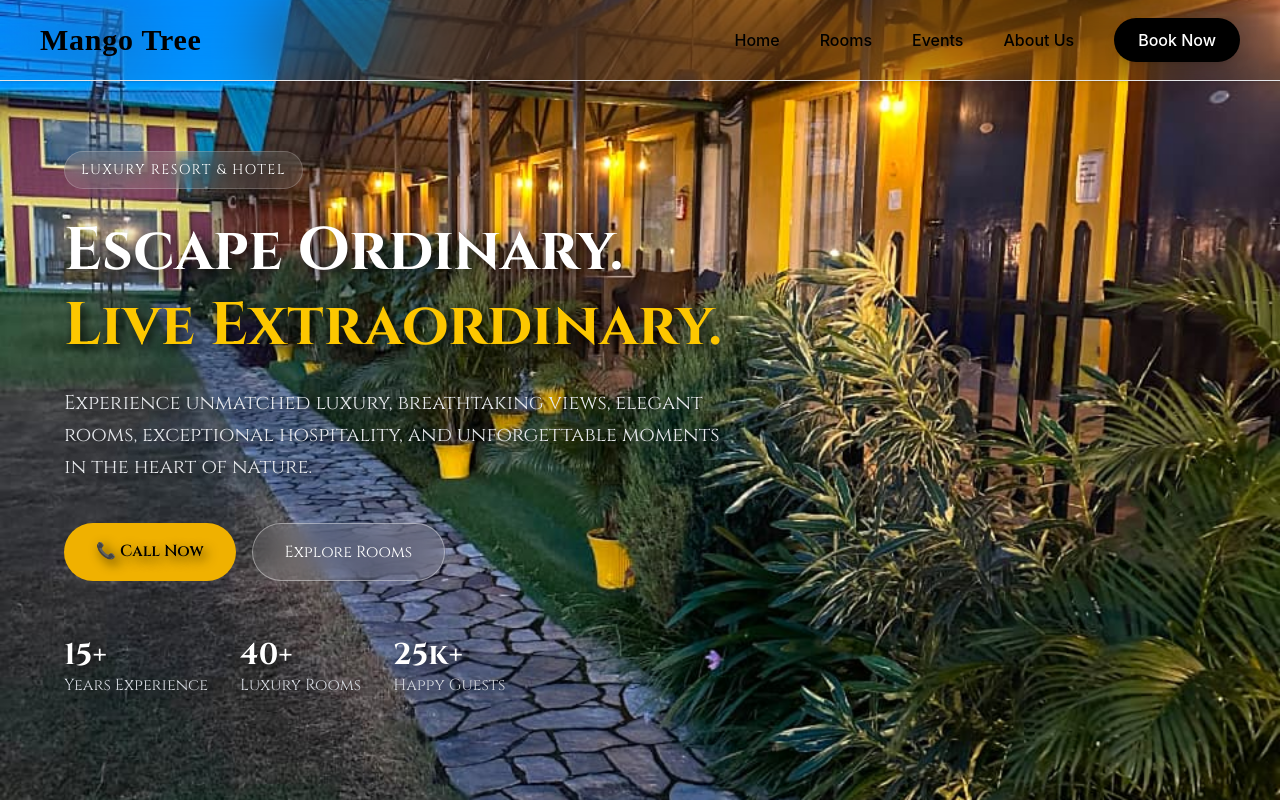
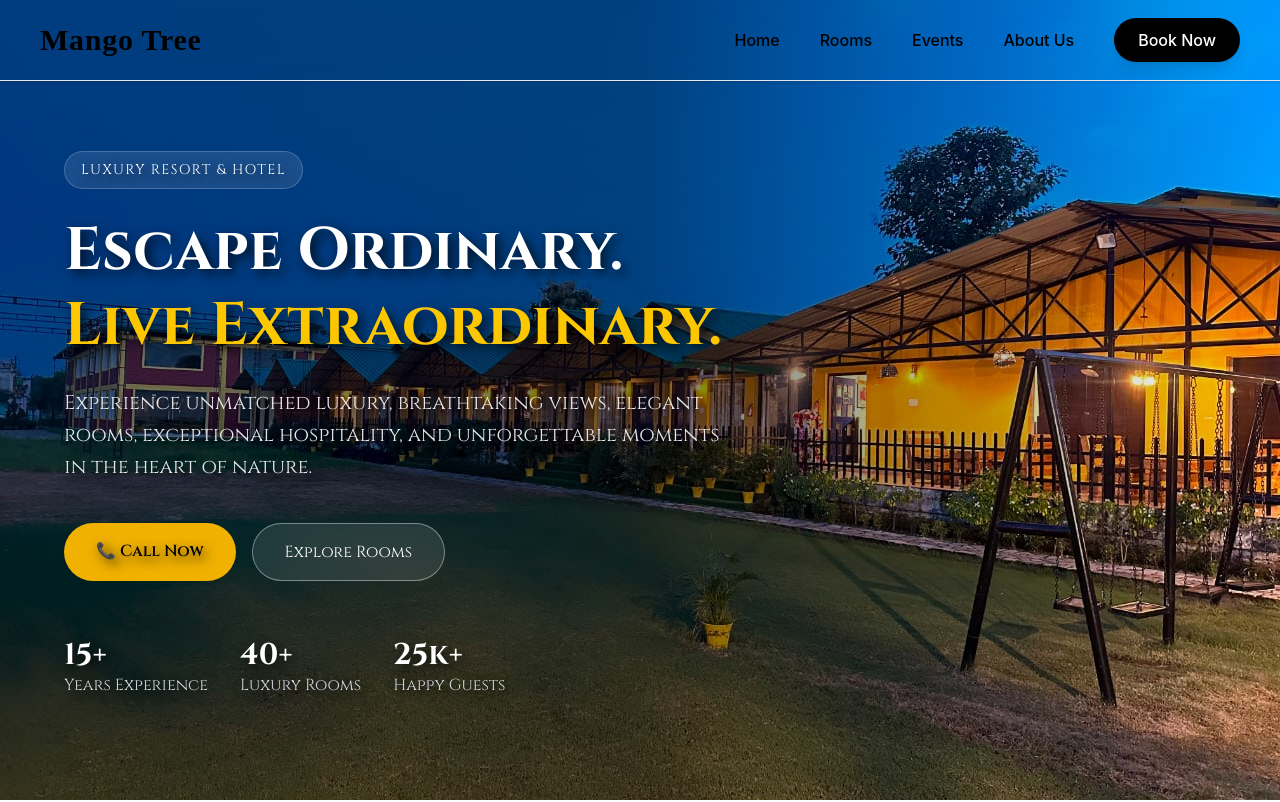
Before and after one commit to Abhaykumar2006-18/mango-tree-resort-, a React (Vite) app: page / in a window 1280 px wide. Shown: the top 802 px of the page. Built offline with nearby package versions, Linux system fonts and the light colour scheme; a web font is replaced by a local one.

Commit message:
Update home page background

```diff
--- a/src/pages/Home.jsx
+++ b/src/pages/Home.jsx
@@ -5,21 +5,27 @@ import  Form from '../components/Form'
 import RoomSample from '../components/RoomSample'
 import Hero from '../components/Hero'
 import Last from '../components/Last'
+import { useState } from 'react'
+import { useEffect } from 'react'
 
 
 
 
 const Home = () => {
+   const [isMobile, setIsMobile] = useState(window.innerWidth < 768);
+
+  useEffect(() => {
+    const handleResize = () => setIsMobile(window.innerWidth < 768);
+    window.addEventListener("resize", handleResize);
+    return () => window.removeEventListener("resize", handleResize);
+  }, []);
 
   return (
     <>
-        <div style={{
-    backgroundImage: "url('/img2.jpeg')",
-    backgroundSize: "cover",
-    backgroundPosition: "center",
-    backgroundRepeat: "no-repeat",
-    minHeight: "100vh",
-  }} className="min-h-[100vh] w-[100%] bg-cover bg-no-repeat bg-center bg-[url('/img2.jpeg')]  md:bg-[image:linear-gradient(to_right,rgba(0,0,0,0.5),rgba(0,0,0,0.5),transparent),url('/img3.jpeg')]">
+        <div style={{ backgroundImage: isMobile ? "url('/img2.jpeg')"  : "linear-gradient(to right, rgba(0,0,0,0.5), rgba(0,0,0,0.5), transparent), url('/img3.jpeg')", backgroundSize: "cover",
+        backgroundPosition: "center",
+        backgroundRepeat: "no-repeat",
+      }} className="min-h-[100vh] w-[100%] bg-cover bg-no-repeat bg-center bg-[url('/img2.jpeg')]  md:bg-[image:linear-gradient(to_right,rgba(0,0,0,0.5),rgba(0,0,0,0.5),transparent),url('/img3.jpeg')]">
 
 
             <Hero/>
```
